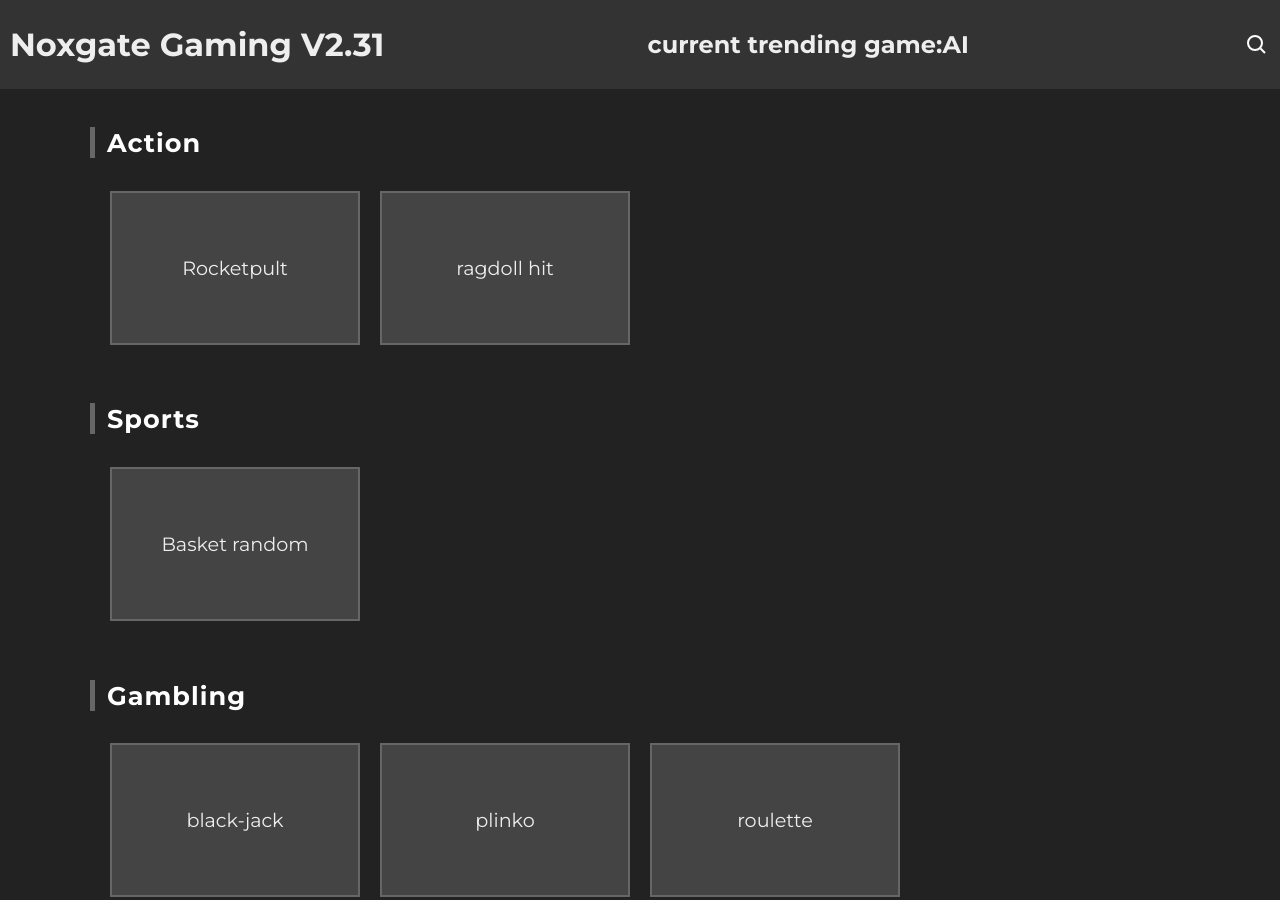
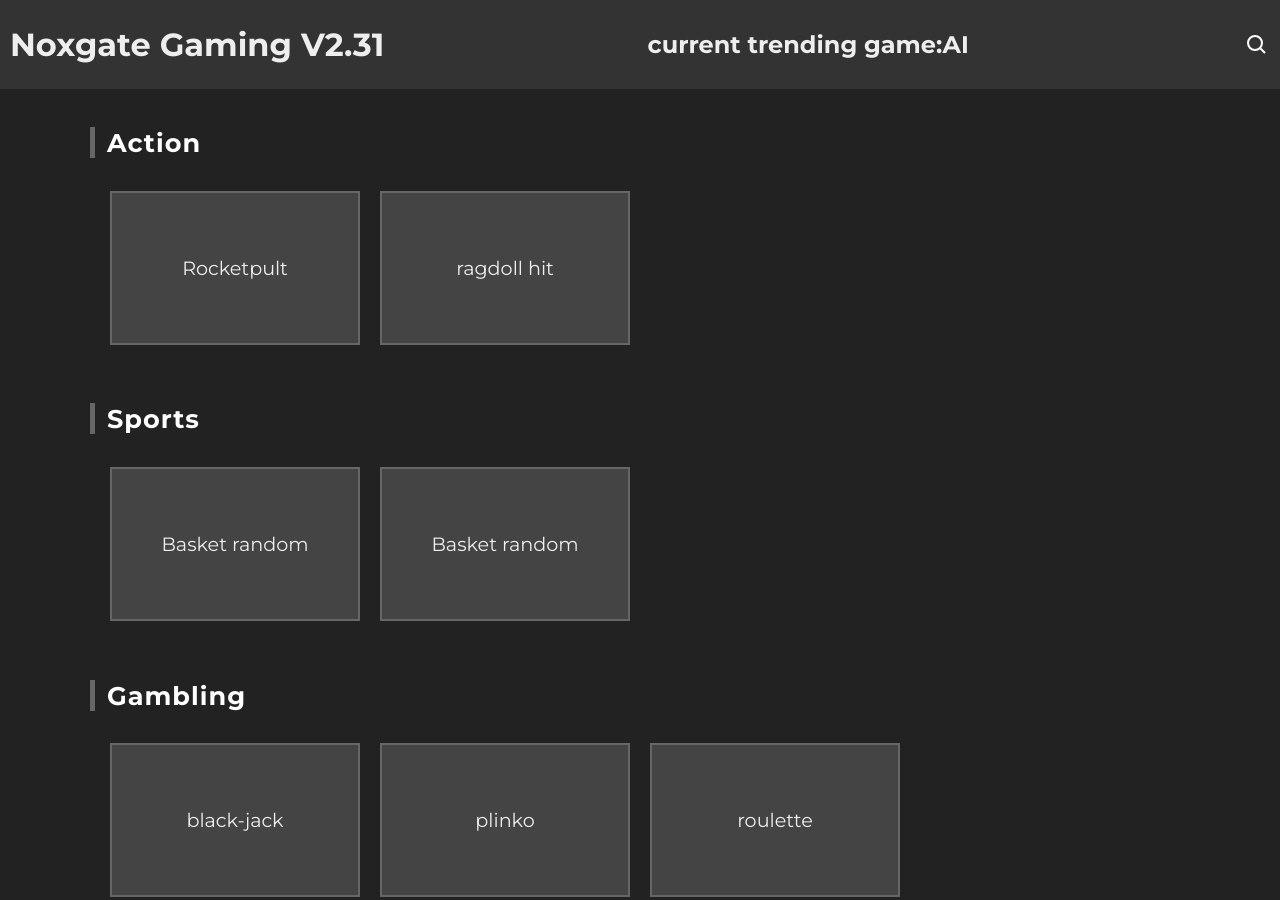
Before and after one commit to noxgate0fficial/noxgate0fficial.github.io, a Jekyll site: the page index.html, which Jekyll copies as it is, in a window 1280 px wide and 900 px high. Built offline with Jekyll 4.4.1, drawn with Linux system fonts in a browser that asks for light colours.

Commit message:
Update index.html

```diff
--- a/index.html
+++ b/index.html
@@ -104,6 +104,9 @@
       <div class="game-category">
         <h2>Sports</h2>
         <div class="game-grid">
+          <a class="game-tile" href="basketrandom.html">
+            <span>Basket random</span>
+          </a>
           <a class="game-tile" href="basketrandom.html">
             <span>Basket random</span>
           </a>
```
